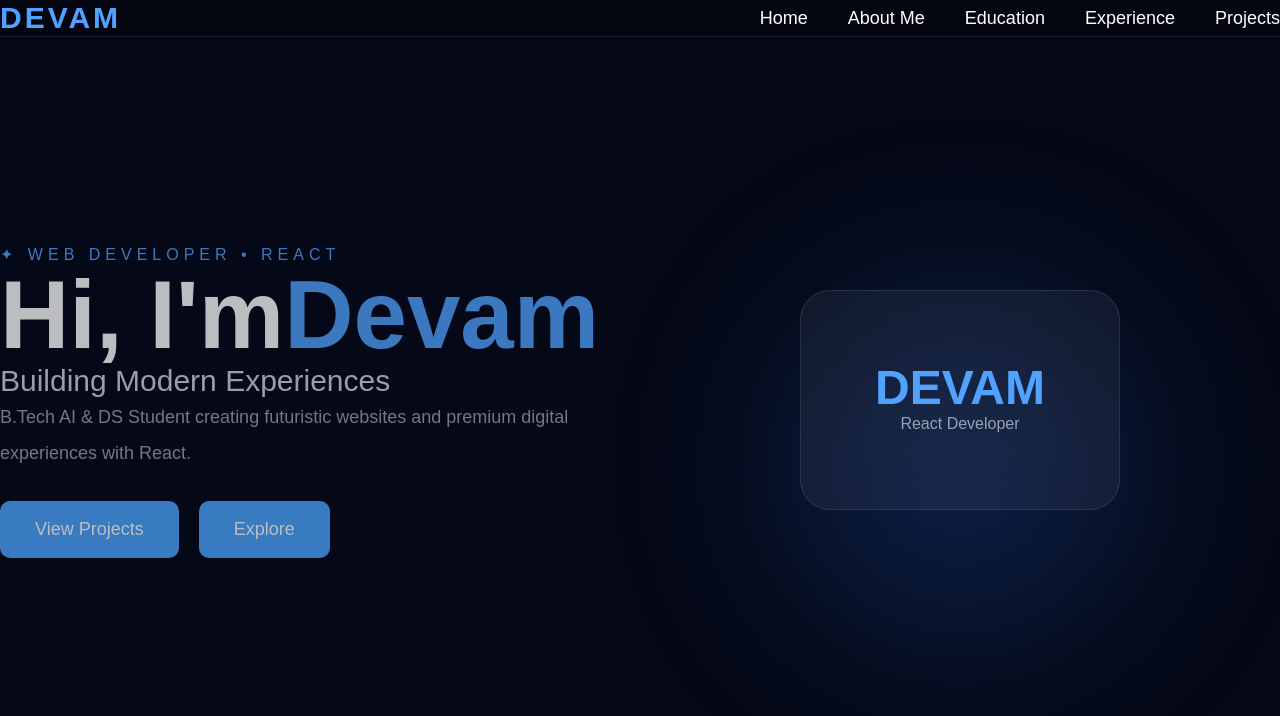
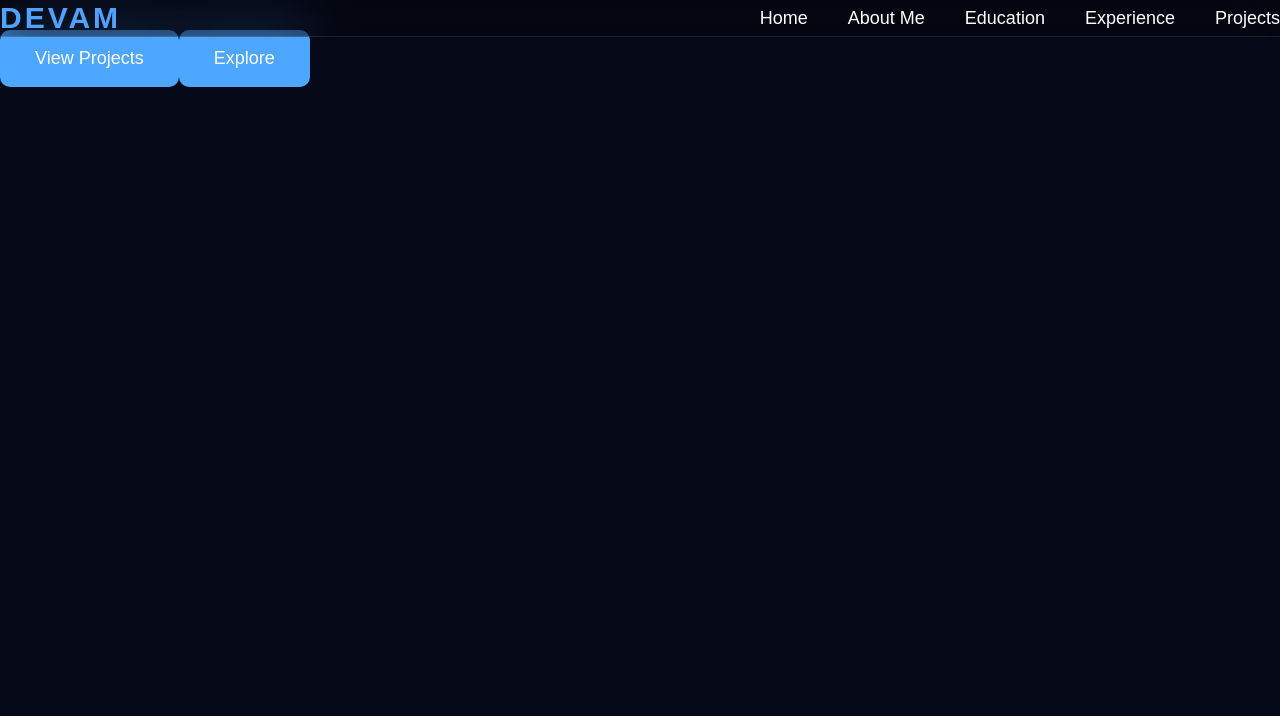
Before and after one commit to Devam9-9-2006/About-me-, a React app: page / in a window 1280 px wide. Shown: the top 716 px of the page. Built offline with nearby package versions, Linux system fonts and the light colour scheme; the HTML template or start-up script is replaced by a standard one.

Commit message:
update project

```diff
--- a/src/components/Home.jsx
+++ b/src/components/Home.jsx
@@ -6,163 +6,15 @@
 
 return (
 
-<section
-className="
+<section className="min-h-screen">
 
-min-h-screen
-
-bg-[#050816]
-
-text-white
-
-flex
-
-flex-col
-
-lg:flex-row
-
-items-center
-
-justify-between
-
-px-10
-
-lg:px-24
-
-overflow-hidden
-
-"
-
->
-
-<div
-className="
-
-w-full
-
-lg:w-1/2
-
-animate-pulse
-
-"
-
->
-
-<p
-className="
-
-text-blue-400
-
-tracking-[5px]
-
-mb-6
-
-"
-
->
-
-✦ WEB DEVELOPER • REACT
-
-</p>
-
-<h1
-className="
-
-text-6xl
-
-lg:text-8xl
-
-font-bold
-
-"
-
->
-
-Hi, I'm
-
-<span
-className="
-
-text-blue-400
-
-"
-
->
-
-Devam
-
-</span>
-
-</h1>
-
-<h2
-className="
-
-mt-6
-
-text-3xl
-
-text-gray-300
-
-"
-
->
-
-Building Modern Experiences
-
-</h2>
-
-<p
-className="
-
-mt-8
-
-text-gray-400
-
-text-lg
-
-leading-9
-
-max-w-[650px]
-
-"
-
->
-
-B.Tech AI & DS Student creating
-futuristic websites and premium
-digital experiences with React.
-
-</p>
-
-<div
-className="
-
-flex
-
-gap-5
-
-mt-10
-
-flex-wrap
-
-"
-
->
+<div className="buttons">
 
 <button
-
-onClick={()=>
-navigate('/projects')
-}
 
 className="
 
 bg-blue-500
-
-hover:scale-105
-
-duration-300
 
 px-8
 
@@ -170,7 +22,13 @@
 
 rounded-2xl
 
+hover:scale-105
+
+duration-300
+
 "
+
+onClick={() => navigate('/projects')}
 
 >
 
@@ -192,10 +50,6 @@
 
 rounded-2xl
 
-hover:bg-blue-500
-
-duration-300
-
 "
 
 >
@@ -206,115 +60,6 @@
 
 </div>
 
-</div>
-
-<div
-className="
-
-w-full
-
-lg:w-1/2
-
-flex
-
-justify-center
-
-relative
-
-mt-20
-
-lg:mt-0
-
-"
-
->
-
-<div
-className="
-
-absolute
-
-w-[350px]
-
-h-[350px]
-
-rounded-full
-
-bg-blue-500/30
-
-blur-[100px]
-
-animate-pulse
-
-"
-
-> </div>
-
-<div
-className="
-
-w-[320px]
-
-h-[220px]
-
-rounded-[30px]
-
-bg-white/5
-
-backdrop-blur-xl
-
-border
-
-border-white/10
-
-flex
-
-flex-col
-
-justify-center
-
-items-center
-
-"
-
->
-
-<h3
-className="
-
-text-5xl
-
-font-bold
-
-text-blue-400
-
-"
-
->
-
-DEVAM
-
-</h3>
-
-<p
-className="
-
-mt-5
-
-text-gray-400
-
-"
-
->
-
-React Developer
-
-</p>
-
-</div>
-
-</div>
-
 </section>
 
 )
```
